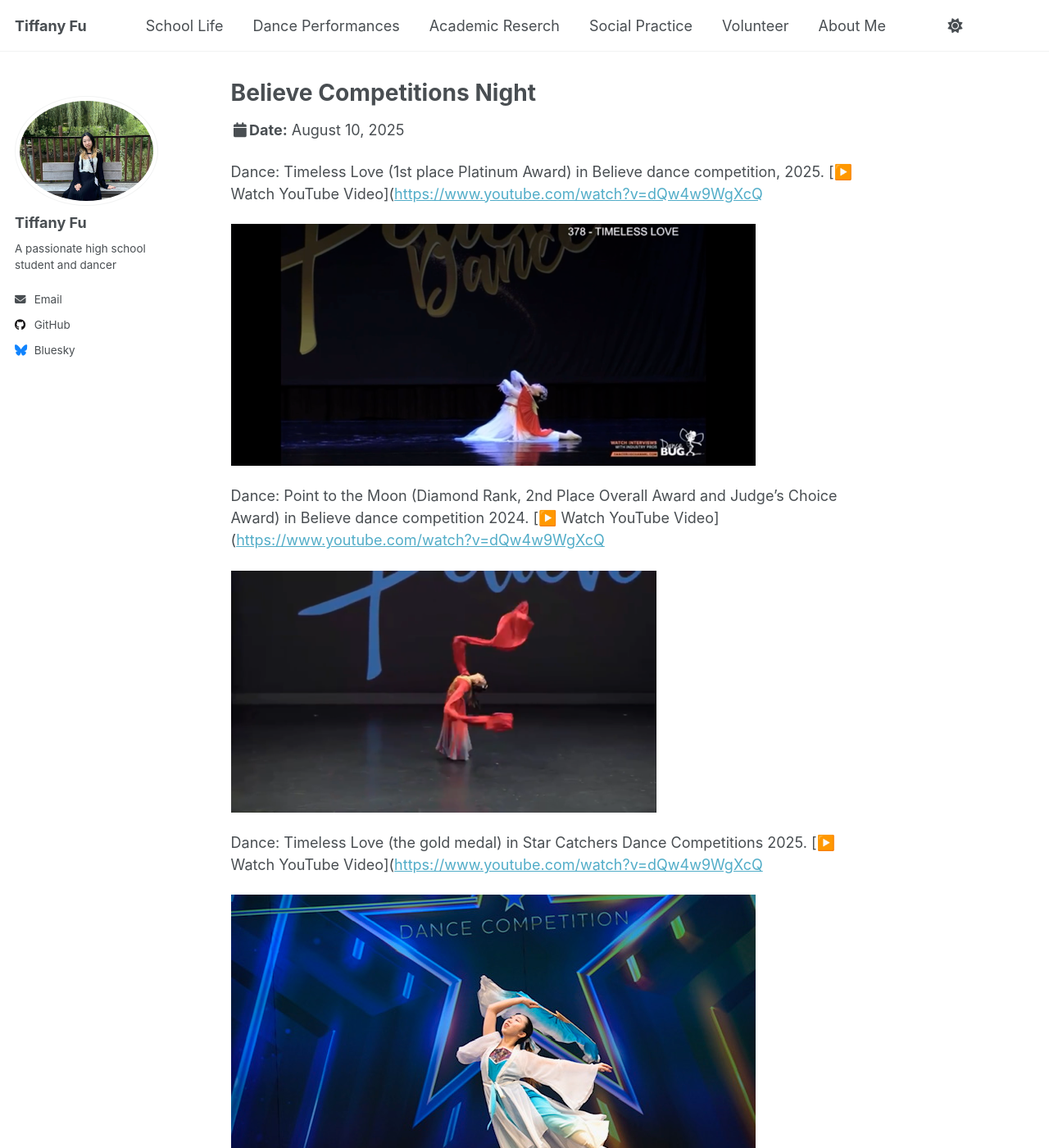
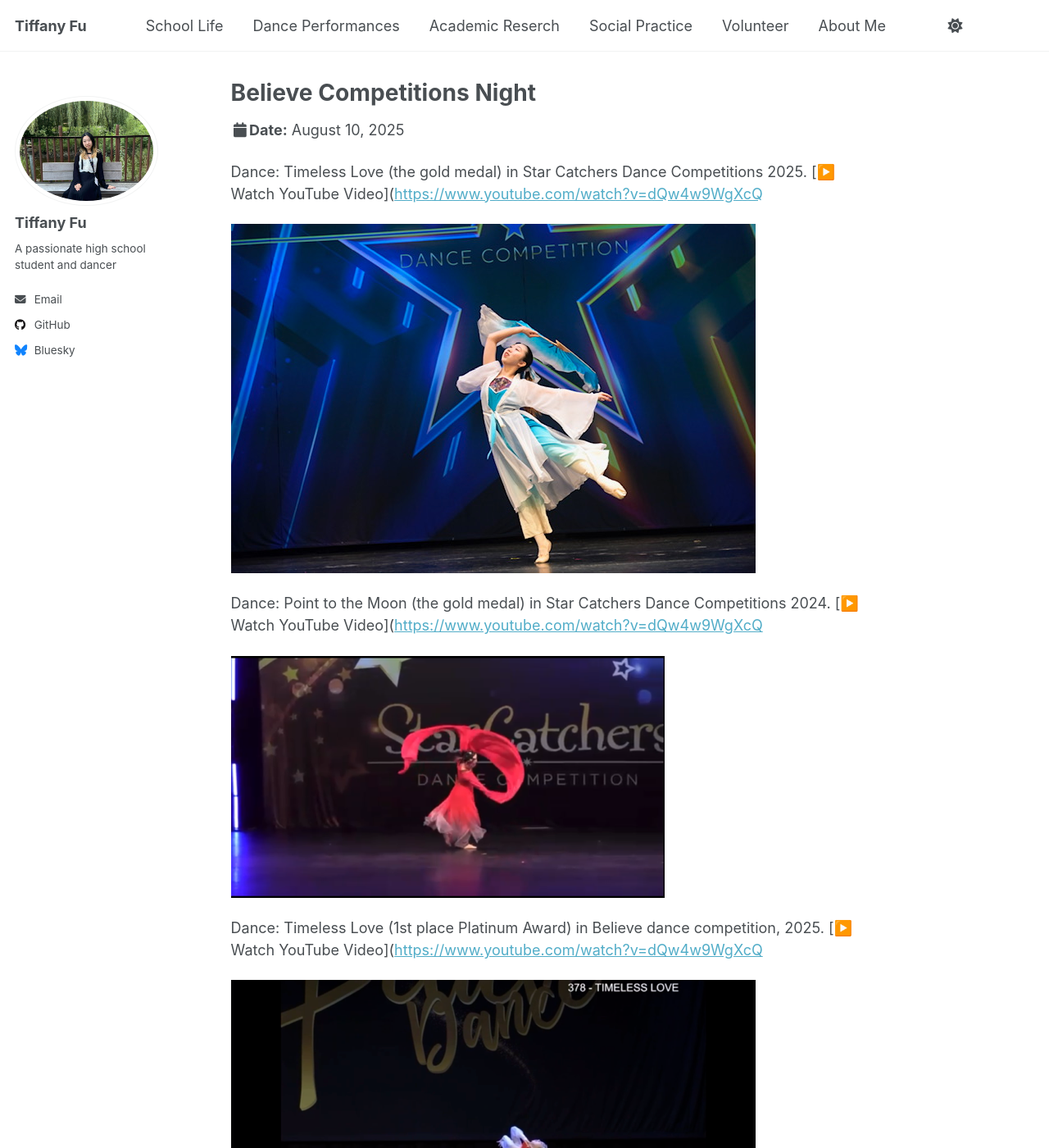
Before and after one commit to TiffanyJTFu/TiffanyFu, a Jekyll site: the page built from _talks/DanceCompetitions1.md, in a window 1280 px wide and 1400 px high. Shown: the whole window at 82% size. Built offline with Jekyll 4.4.1, drawn with Linux system fonts in a browser that asks for light colours; a script that is not in the unit is left out; a file with an impossible date is left out; some of the changed text lies outside the part shown.

Commit message:
Update DanceCompetitions1.md

```diff
--- a/_talks/DanceCompetitions1.md
+++ b/_talks/DanceCompetitions1.md
@@ -8,24 +8,22 @@ date:  2024, 2025
 location: "Toronto, Canada"
 ---
 
+Dance: Timeless Love (the gold medal) in Star Catchers Dance Competitions 2025.
+[▶️ Watch YouTube Video]([https://www.youtube.com/watch?v=dQw4w9WgXcQ](https://www.youtube.com/watch?v=DYptgVvkVLQ&list=RDDYptgVvkVLQ&start_radio=1)
+
+![Dance10](https://tiffanyjtfu.github.io/TiffanyFu/images/dancetimelessloveb1.JPG)
+
+Dance: Point to the Moon (the gold medal) in Star Catchers Dance Competitions 2024.
+[▶️ Watch YouTube Video]([https://www.youtube.com/watch?v=dQw4w9WgXcQ](https://www.youtube.com/watch?v=DYptgVvkVLQ&list=RDDYptgVvkVLQ&start_radio=1)
+
+![Dance10](https://tiffanyjtfu.github.io/TiffanyFu/images/dancepointingtothemoons.PNG)
+
 Dance: Timeless Love (1st place Platinum Award) in Believe dance competition, 2025.
 [▶️ Watch YouTube Video]([https://www.youtube.com/watch?v=dQw4w9WgXcQ](https://www.youtube.com/watch?v=DYptgVvkVLQ&list=RDDYptgVvkVLQ&start_radio=1)
 
 ![Dance10](https://tiffanyjtfu.github.io/TiffanyFu/images/dancetimelesslovewb.PNG)
 
-
 Dance: Point to the Moon (Diamond Rank, 2nd Place Overall Award and Judge’s Choice Award) in Believe dance competition 2024.
 [▶️ Watch YouTube Video]([https://www.youtube.com/watch?v=dQw4w9WgXcQ](https://www.youtube.com/watch?v=DYptgVvkVLQ&list=RDDYptgVvkVLQ&start_radio=1)
 
 ![Dance10](https://tiffanyjtfu.github.io/TiffanyFu/images/dancepointingtothemoonb.PNG)
-
-Dance: Timeless Love (the gold medal) in Star Catchers Dance Competitions 2025.
-[▶️ Watch YouTube Video]([https://www.youtube.com/watch?v=dQw4w9WgXcQ](https://www.youtube.com/watch?v=DYptgVvkVLQ&list=RDDYptgVvkVLQ&start_radio=1)
-
-![Dance10](https://tiffanyjtfu.github.io/TiffanyFu/images/dancetimelessloveb1.JPG)
-
-
-Dance: Point to the Moon (the gold medal) in Star Catchers Dance Competitions 2024.
-[▶️ Watch YouTube Video]([https://www.youtube.com/watch?v=dQw4w9WgXcQ](https://www.youtube.com/watch?v=DYptgVvkVLQ&list=RDDYptgVvkVLQ&start_radio=1)
-
-![Dance10](https://tiffanyjtfu.github.io/TiffanyFu/images/dancepointingtothemoons.PNG)
```
